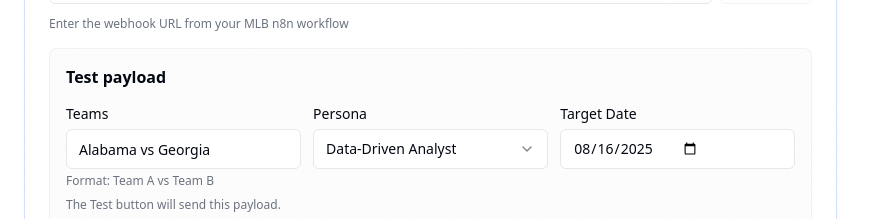
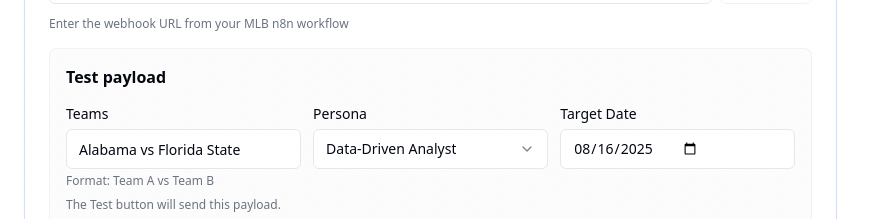
Before and after one commit to rsdelarosa75/win-wise-bot, a React (Vite) app: page / in a window 1280 px wide. Shown: the part 3660-3879 px from the top of the page, without its empty margins (0-876 px from the left). Built offline with nearby package versions, Linux system fonts and the light colour scheme.

Commit message:
Update test payload
Update the test payload to reflect the new game Alabama vs Florida State.

```diff
--- a/src/components/ui/multi-sport-webhooks.tsx
+++ b/src/components/ui/multi-sport-webhooks.tsx
@@ -71,7 +71,7 @@ export const MultiSportWebhooks = () => {
   ]);
 
   const [activeTab, setActiveTab] = useState('MLB');
-  const [testTeams, setTestTeams] = useState('Alabama vs Georgia');
+  const [testTeams, setTestTeams] = useState('Alabama vs Florida State');
   const [testPersona, setTestPersona] = useState('analytical');
   const [testDate, setTestDate] = useState<string>(new Date().toISOString().split('T')[0]);
   const { toast } = useToast();
@@ -250,7 +250,7 @@ export const MultiSportWebhooks = () => {
                   <Label htmlFor={`${webhook.sport}-teams`}>Teams</Label>
                   <Input
                     id={`${webhook.sport}-teams`}
-                    placeholder={`e.g., ${webhook.sport === 'College Football' ? 'Alabama vs Georgia' : webhook.sport === 'NFL' ? 'Eagles vs Cowboys' : webhook.sport === 'MLB' ? 'Yankees vs Red Sox' : 'Team A vs Team B'}`}
+                    placeholder={`e.g., ${webhook.sport === 'College Football' ? 'Alabama vs Florida State' : webhook.sport === 'NFL' ? 'Eagles vs Cowboys' : webhook.sport === 'MLB' ? 'Yankees vs Red Sox' : 'Team A vs Team B'}`}
                     value={testTeams}
                     onChange={(e) => setTestTeams(e.target.value)}
                   />
```
